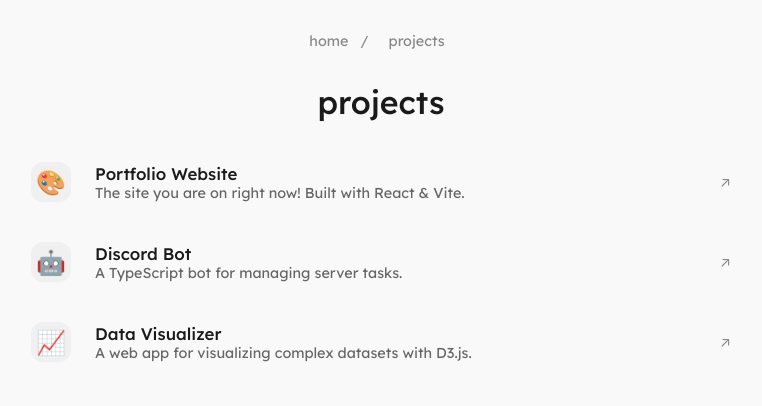
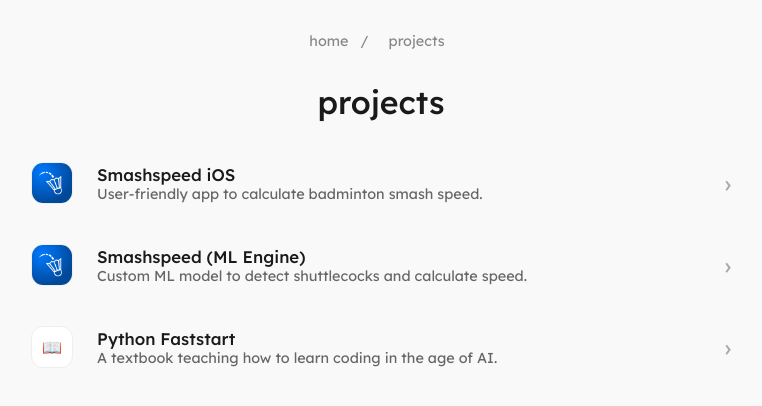
Before and after one commit to diwenne/diwenhuang, a React (Vite) app: page /projects in a window 1280 px wide. Shown: the top 406 px of the page, without its empty margins (259-1021 px from the left). Built offline with nearby package versions, Linux system fonts and the light colour scheme.

Commit message:
added preliminary content

```diff
--- a/src/components/ProjectItem.tsx
+++ b/src/components/ProjectItem.tsx
@@ -1,22 +1,66 @@
+import { useState } from 'react';
+
 interface ProjectItemProps {
   icon: string;
   title: string;
   subtitle: string;
   link: string;
+  description: string;
+  tags: string[];
 }
 
-function ProjectItem({ icon, title, subtitle, link }: ProjectItemProps) {
+function ProjectItem({ icon, title, subtitle, link, description, tags }: ProjectItemProps) {
+  const [isExpanded, setIsExpanded] = useState(false);
+
+  // ✅ Add this logic to check if the icon is a file path or an emoji
+  const isImagePath = icon.includes('/') || icon.includes('.');
+
   return (
-    <a href={link} target="_blank" rel="noopener noreferrer" className="list-item">
-      <div className="item-details">
-        <span className="item-icon">{icon}</span>
-        <div className="item-title-group">
-          <h3>{title}</h3>
-          <p>{subtitle}</p>
+    <div className="list-item-wrapper">
+      <div className="list-item">
+        <div className="item-details">
+          {/* This now handles both images and emojis */}
+          <div className="item-icon">
+            {isImagePath ? (
+              <img src={icon} alt={`${title} logo`} />
+            ) : (
+              <span>{icon}</span>
+            )}
+          </div>
+          <div className="item-title-group">
+            <h3>
+              <a href={link} target="_blank" rel="noopener noreferrer">
+                {title}
+              </a>
+            </h3>
+            <p className="expandable-subtitle" onClick={() => setIsExpanded(!isExpanded)}>
+              {subtitle}
+            </p>
+          </div>
         </div>
+
+        <span
+          className={`item-toggle ${isExpanded ? 'expanded' : ''}`}
+          onClick={() => setIsExpanded(!isExpanded)}
+        >
+          ›
+        </span>
+
       </div>
-      <span className="item-date">↗</span>
-    </a>
+
+      {isExpanded && (
+        <>
+          <p className="item-content">{description}</p>
+          <div className="item-tags">
+            {tags.map((tag) => (
+              <span key={tag} className="tag">
+                {tag}
+              </span>
+            ))}
+          </div>
+        </>
+      )}
+    </div>
   );
 }
 
--- a/src/pages/Home.tsx
+++ b/src/pages/Home.tsx
@@ -1,7 +1,6 @@
 import { Link } from 'react-router-dom';
 import ProfilePic from '../assets/me.jpg';
 import ResumePDF from '../assets/resume.pdf';
-// 👇 1. Import the icons you need
 import { SiGithub, SiLinkedin} from 'react-icons/si';
 import { FiMail } from 'react-icons/fi';
 
@@ -12,7 +11,7 @@
       <h1>Diwen Huang</h1>
       <p className="subheader">ib @ port moody secondary</p>
       <p className="description">
-        athlete, full-stack developer and an author now i guess ✨
+        athlete, full-stack developer and an author now i guess ✨🏸
       </p>
       <div className="nav-buttons">
         <Link to="/work" className="btn">
--- a/src/pages/Projects.tsx
+++ b/src/pages/Projects.tsx
@@ -1,33 +1,63 @@
 import ProjectItem from '../components/ProjectItem';
 import Breadcrumbs from '../components/Breadcrumbs';
+import SmashSpeedLogo from '../assets/smashspeed.png';
 
-// Add your projects here
 const projectData = [
   {
-    icon: '🎨',
-    title: 'Portfolio Website',
-    subtitle: 'The site you are on right now! Built with React & Vite.',
-    link: 'https://github.com/your-username/your-repo'
+    icon: SmashSpeedLogo,
+    title: 'Smashspeed iOS',
+    subtitle: 'User-friendly app to calculate badminton smash speed.',
+    link: 'https://smashspeed.ca',
+    description: 'A user-friendly app for iOS and macOS that uses a machine learning model to accurately calculate the speed of a badminton smash.',
+    tags: ['SwiftUI', 'CoreML']
   },
   {
-    icon: '🤖',
-    title: 'Discord Bot',
-    subtitle: 'A TypeScript bot for managing server tasks.',
-    link: 'https://github.com/your-username/your-repo'
+    icon: SmashSpeedLogo,
+    title: 'Smashspeed (ML Engine)',
+    subtitle: 'Custom ML model to detect shuttlecocks and calculate speed.',
+    link: 'https://github.com/diwenne/smashspeed_ios',
+    description: 'Collected over 3000 images to train a custom YOLOv5 machine learning model. Implemented logic using Kalman Filters for detection and speed calculation.',
+    tags: ['Python', 'PyTorch', 'YOLOv5', 'Kalman Filters', 'Machine Learning']
   },
   {
-    icon: '📈',
-    title: 'Data Visualizer',
-    subtitle: 'A web app for visualizing complex datasets with D3.js.',
-    link: 'https://github.com/your-username/your-repo'
-  }
+    icon: '📖',
+    title: 'Python Faststart',
+    subtitle: 'A textbook teaching how to learn coding in the age of AI.',
+    link: '#', // Replace with your link
+    description: 'A Python textbook and concept that teaches with AI’s presence in mind, focusing on how to learn coding effectively in the modern age of AI.',
+    tags: ['Python', 'Authoring', 'Design', 'Publishing']
+  },
+  // {
+  //   icon: '🤪',
+  //   title: 'Nonotes',
+  //   subtitle: 'Unconventional, comically useless note-taking software.',
+  //   link: '#', // Replace with your link
+  //   description: 'An unconventional note-taking software designed to be comically useless. It won 4th place in a Vancouver hackathon.',
+  //   tags: ['React', 'JavaScript', 'Tailwind CSS']
+  // },
+  // {
+  //   icon: '🤖',
+  //   title: 'Profanity Police',
+  //   subtitle: 'Discord bot to detect and delete profanity using a custom AI.',
+  //   link: '#', // Replace with your link
+  //   description: 'A Discord bot that detects and deletes profanity using custom logic and a custom-trained AI model. It won 3rd place in a Vancouver hackathon.',
+  //   tags: ['Machine Learning', 'Discord API', 'Python']
+  // },
+  // {
+  //   icon: '🍲',
+  //   title: 'Regen',
+  //   subtitle: 'AI-powered website that generates recipes from food photos.',
+  //   link: '#', // Replace with your link
+  //   description: 'A website that takes in photos of food items and uses the Gemini API to generate a custom-tailored recipe. It won 2nd place in a Vancouver hackathon.',
+  //   tags: ['React', 'Gemini API']
+  // }
 ];
 
 function Projects() {
   return (
     <div className="page-container">
       <Breadcrumbs pageName="projects" />
-      <h1>Projects</h1>
+      <h1>projects</h1>
       <div className="list-view">
         {projectData.map((item, index) => (
           <ProjectItem
@@ -36,6 +66,8 @@
             title={item.title}
             subtitle={item.subtitle}
             link={item.link}
+            description={item.description}
+            tags={item.tags}
           />
         ))}
       </div>
--- a/src/pages/Work.tsx
+++ b/src/pages/Work.tsx
@@ -1,38 +1,35 @@
 import WorkItem from '../components/WorkItem';
 import Breadcrumbs from '../components/Breadcrumbs';
 
-// 👇 Add a "date" property to each item
+
+
 const workData = [
   {
-    icon: '🏢',
-    title: 'Software Engineer',
-    company: 'Tech Corp', // I removed the date from here
-    date: '2022 - Present', // And put it here
-    description: 'Developed and maintained web applications using React and Node.js. Collaborated with cross-functional teams to deliver high-quality software solutions.'
-  },
-  {
-    icon: '💼',
-    title: 'Junior Developer',
-    company: 'Innovate LLC',
-    date: '2020 - 2022',
-    description: 'Assisted in the development of mobile-first websites and contributed to the company\'s open-source component library.'
+    icon: '🏸',
+    title: 'Badminton Coach',
+    subtitle: 'Enhanced Badminton • NCCP Level 2 Certified',
+    date: '2024 - Present',
+    description: 'Coaching in various competitions, group lessons, and private lessons, focusing on player development and strategic gameplay.',
+    tags: ['Leadership', 'Communication', 'Mentorship', 'Strategy', 'Time Management']
   }
 ];
+
 
 function Work() {
   return (
     <div className="page-container">
       <Breadcrumbs pageName="work" />
-      <h1>Work Experience</h1>
+      <h1>work experience</h1>
       <div className="list-view">
         {workData.map((item, index) => (
           <WorkItem
             key={index}
             icon={item.icon}
             title={item.title}
-            company={item.company}
-            date={item.date} // <-- Pass the new date prop
+            subtitle={item.subtitle}
+            date={item.date}
             description={item.description}
+            tags={item.tags}
           />
         ))}
       </div>
--- a/src/styles.css
+++ b/src/styles.css
@@ -12,7 +12,6 @@
 
 body {
   margin: 0;
-  /* --- ✨ AESTHETIC TOUCH: Apply the new 'Lexend' font --- */
   font-family: 'Lexend', -apple-system, BlinkMacSystemFont, 'Segoe UI', 'Roboto',
     sans-serif;
   -webkit-font-smoothing: antialiased;
@@ -21,7 +20,7 @@
   color: var(--font-color);
 }
 
-/* --- ✅ CORRECTED: Full Home Page Styles --- */
+/* --- Home Page Styles --- */
 .home-container {
   display: flex;
   flex-direction: column;
@@ -52,10 +51,16 @@
   margin: 0;
 }
 
+.subheader {
+  font-size: 1rem;
+  font-weight: 400;
+  color: #666;
+  margin: 0;
+}
+
 .home-container .description {
   font-size: 1.1rem;
   color: #555;
-  max-width: 600px;
 }
 
 .nav-buttons {
@@ -80,6 +85,23 @@
   box-shadow: 0 6px 16px rgba(0, 0, 0, 0.08);
 }
 
+/* --- Social Icons --- */
+.social-icons {
+  display: flex;
+  gap: 1.5rem;
+  margin-top: 1rem;
+}
+
+.social-icons a {
+  color: #555;
+  font-size: 1.5rem;
+  transition: all 0.2s ease-in-out;
+}
+
+.social-icons a:hover {
+  color: var(--font-color);
+  transform: translateY(-3px);
+}
 
 /* --- Work & Projects Pages --- */
 .page-container {
@@ -152,14 +174,25 @@
 }
 
 .item-icon {
-  font-size: 1.5rem;
-  background-color: #f0f0f0;
+  background-color: #fff; /* A neutral background for logos */
   width: 40px;
   height: 40px;
   display: flex;
   align-items: center;
   justify-content: center;
   border-radius: var(--border-radius);
+  /* 👇 Ensures the image inside is also rounded */
+  overflow: hidden;
+  /* 👇 Adds a subtle border, which looks nice with logos */
+  border: 1px solid #eee;
+}
+
+/* This new rule styles the <img> tag itself */
+.item-icon img {
+  width: 100%;
+  height: 100%;
+  /* Use 'cover' to fill the space, or 'contain' to show the whole logo */
+  object-fit: cover;
 }
 
 .item-title-group {
@@ -204,27 +237,51 @@
   color: #000;
 }
 
-/* --- Social Icons --- */
-.social-icons {
-  display: flex;
-  gap: 1.5rem; /* Space between icons */
-  margin-top: 1rem; /* Space above the icon row */
+/* --- Styles for Refactored Project Item --- */
+.item-title-group h3 a {
+  color: inherit;
+  text-decoration: none;
 }
 
-.social-icons a {
-  color: #555; /* Icon color */
-  font-size: 1.5rem; /* Icon size */
-  transition: all 0.2s ease-in-out;
+.item-title-group h3 a:hover {
+  text-decoration: underline;
 }
 
-.social-icons a:hover {
-  color: var(--font-color); /* Darken icon on hover */
-  transform: translateY(-3px); /* Make icon lift up on hover */
+.expandable-subtitle {
+  cursor: pointer;
+  transition: color 0.2s ease;
 }
 
-.subheader {
-  font-size: 1rem;
-  font-weight: 400;
-  color: #666;
-  margin: 0;
+.expandable-subtitle:hover {
+  color: #000;
 }
+
+/* This arrow was added to ProjectItem and needs styles */
+.item-toggle {
+  font-size: 1.5rem;
+  color: #aaa;
+  transition: transform 0.3s ease;
+}
+
+.item-toggle.expanded {
+  transform: rotate(90deg);
+}
+
+/* --- ✅ FIX: Styles for the Skill Tags --- */
+.item-tags {
+  display: flex;
+  flex-wrap: wrap;
+  gap: 0.5rem;
+  padding-left: 64px;
+  margin-top: 0.75rem;
+  margin-bottom: 0.75rem; /* ✅ FIX: Balances the margin-top for even spacing */
+}
+
+.tag {
+  background-color: #eee;
+  color: #555;
+  padding: 4px 10px;
+  border-radius: 8px;
+  font-size: 0.8rem;
+  font-weight: 500;
+}
```
Also changed, not shown: src/components/WorkItem.tsx (+28 -9 lines), src/assets/smashspeed.png (added).
